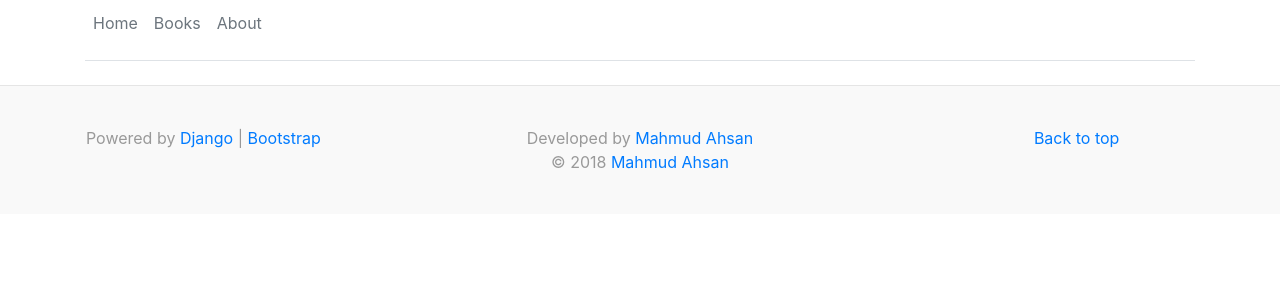
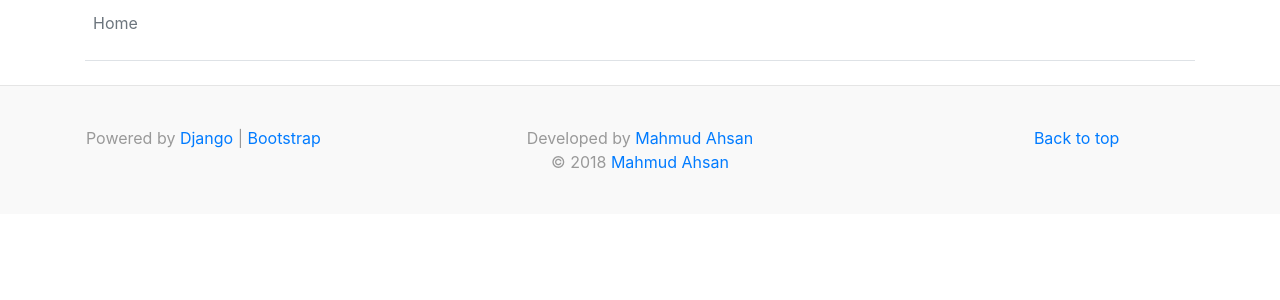
Before and after one commit to mahmudahsan/pythonbangla.com, a Django app: page / in a window 1280 px wide. Shown: the part 113-413 px from the top of the page. Run offline with Django 3.2, Linux system fonts and the light colour scheme; data that the repository does not hold is empty; some libraries are stand-ins or nearby versions.

Commit message:
some links removed

```diff
--- a/main_app/templates/base.html
+++ b/main_app/templates/base.html
@@ -32,13 +32,6 @@
                         <img src="{% static 'img/python-logo.png' %}" alt="পাইথন বাংলা" height="80">
                     </a>
                 </div>
-                <!--
-          <div class="col-4 d-flex justify-content-end align-items-center">
-            <a class="text-muted" href="#">
-              <svg xmlns="http://www.w3.org/2000/svg" width="20" height="20" viewBox="0 0 24 24" fill="none" stroke="currentColor" stroke-width="2" stroke-linecap="round" stroke-linejoin="round" class="mx-3"><circle cx="10.5" cy="10.5" r="7.5"></circle><line x1="21" y1="21" x2="15.8" y2="15.8"></line></svg>
-            </a>
-            <a class="btn btn-sm btn-outline-secondary" href="#">Sign up</a>
-          </div> -->
             </div>
         </header>
 
@@ -46,11 +39,7 @@
             <div class="row">
                 <div class="col-sm-4">
                     <nav class="nav">
-                        <a class="p-2 text-muted" href="#">Home</a>
-                        <a class="p-2 text-muted" href="#">Books</a>
-                        <a class="p-2 text-muted" href="#">About</a>
-
-
+                        <a class="p-2 text-muted" href="/">Home</a>
                     </nav>
                 </div>
                 <div class="col-sm-8">
```
